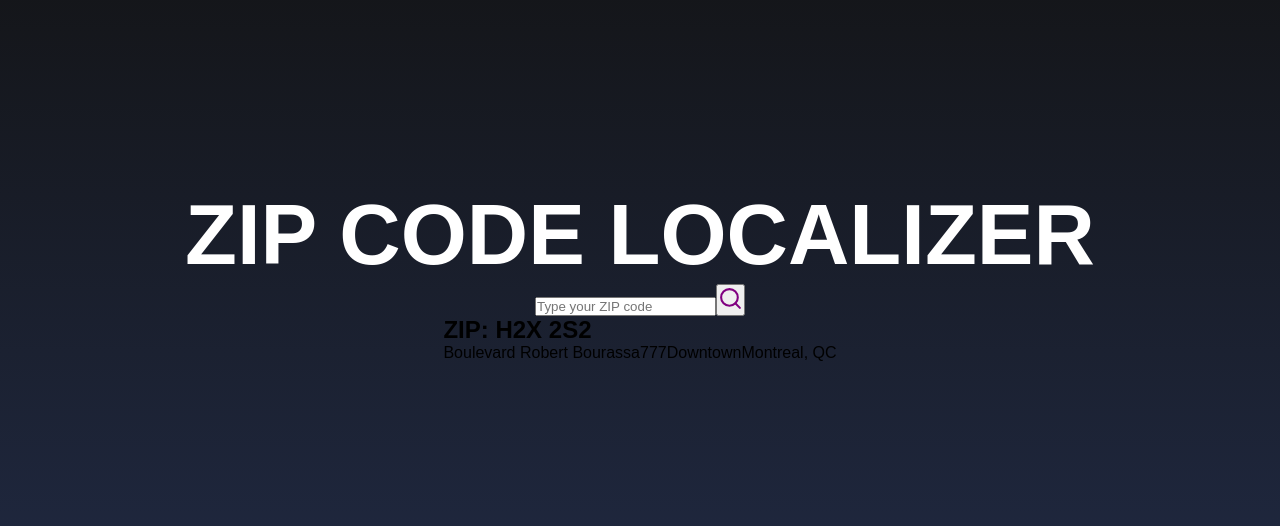
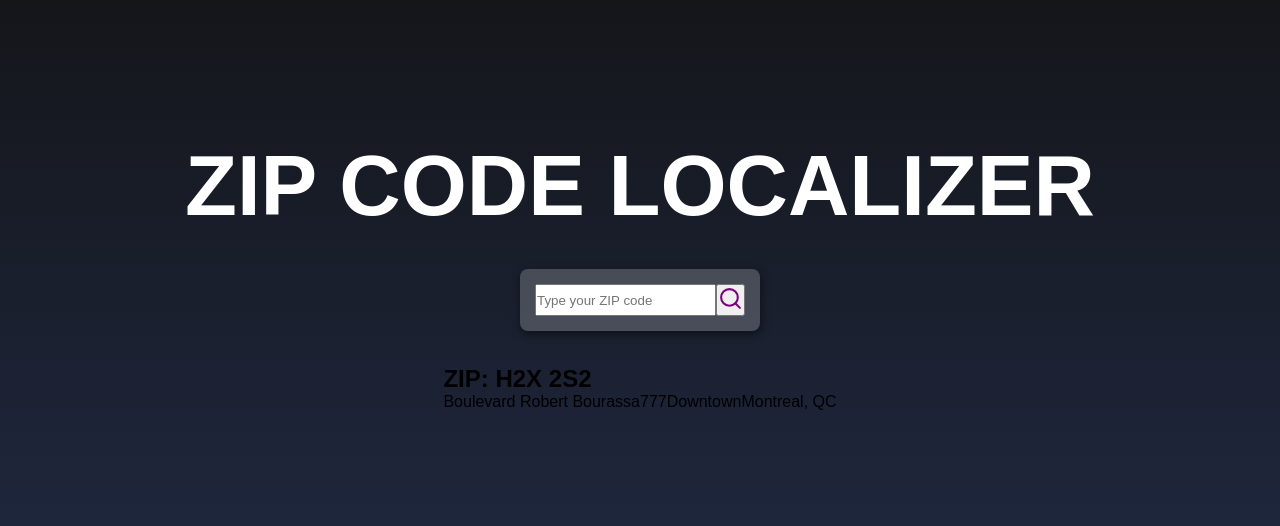
Before and after one commit to marcelovsk1/react-one, a React (Create React App) app in the folder localizer/: page / in a window 1280 px wide. Shown: the part 126-652 px from the top of the page. Built offline with nearby package versions, Linux system fonts and the light colour scheme.

Commit message:
working on

```diff
--- a/localizer/src/styles.css
+++ b/localizer/src/styles.css
@@ -21,3 +21,12 @@
     transform: rotateX(0deg);
   }
 }
+
+.containerInput{
+  background-color: rgba(255, 255, 255, 0.2);
+  padding: 15px;
+  margin: 34px 0;
+  display: flex;
+  border-radius: 8px;
+  box-shadow: 1px 3px 8px rgba(0, 0, 0, 0.5);
+}
```
